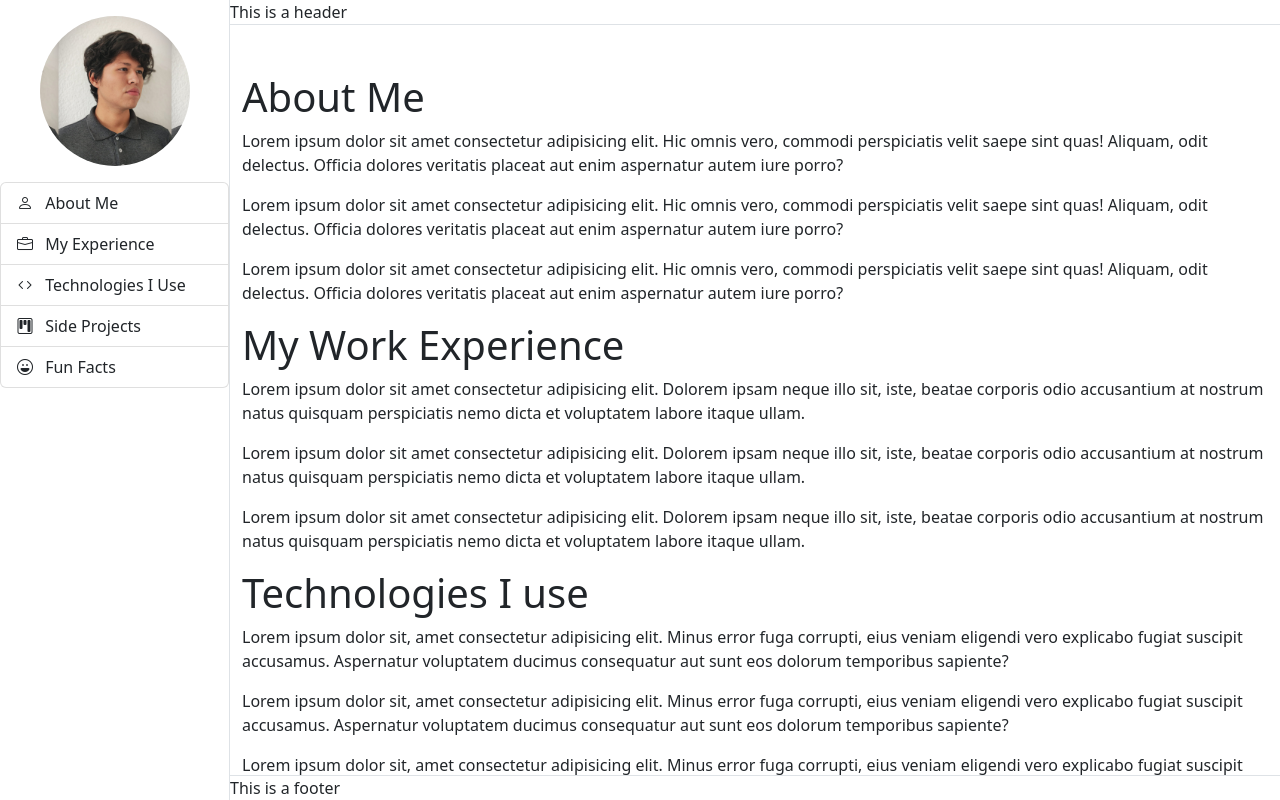
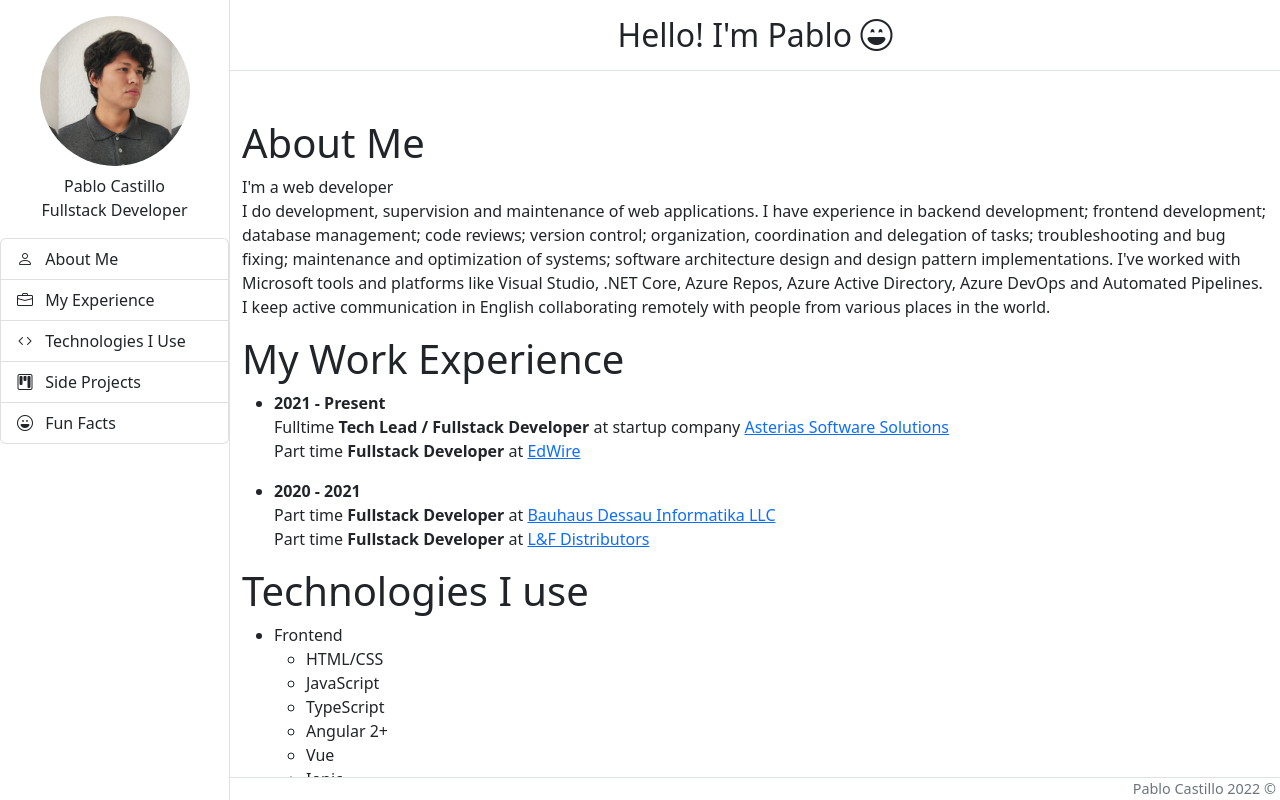
Before and after one commit to AlexCR97/AlexCR97.github.io, an Angular app in the folder src/: page / in a window 1280 px wide. Built offline with nearby package versions, Linux system fonts and the light colour scheme.

Commit message:
Added content

```diff
--- a/src/src/app/app.component.html
+++ b/src/src/app/app.component.html
@@ -5,8 +5,12 @@
   [style.min-width]="sidenavWidth"
   [style.max-width]="sidenavWidth"
 >
-  <div class="d-flex justify-content-center p-3">
+  <div class="p-3">
+    <div class="d-flex justify-content-center mb-2">
       <app-avatar size="150px"></app-avatar>
+    </div>
+    <p class="text-center m-0">Pablo Castillo</p>
+    <p class="text-center m-0">Fullstack Developer</p>
   </div>
 
   <div class="list-group">
@@ -24,121 +28,212 @@
 </aside>
 
 <div class="w-100 h-100" style="display: flex; flex-direction: column">
-  <header class="border-bottom">This is a header</header>
+  <header class="border-bottom p-3">
+    <h2 class="text-center m-0">
+      Hello! I'm Pablo <i class="bi bi-emoji-laughing"></i>
+    </h2>
+  </header>
 
   <main class="w-100 h-100" style="position: relative; overflow-y: auto">
     <div class="container py-5">
       <section id="aboutMeSection">
         <h1>About Me</h1>
         <p>
-          Lorem ipsum dolor sit amet consectetur adipisicing elit. Hic omnis
-          vero, commodi perspiciatis velit saepe sint quas! Aliquam, odit
-          delectus. Officia dolores veritatis placeat aut enim aspernatur autem
-          iure porro?
-        </p>
-        <p>
-          Lorem ipsum dolor sit amet consectetur adipisicing elit. Hic omnis
-          vero, commodi perspiciatis velit saepe sint quas! Aliquam, odit
-          delectus. Officia dolores veritatis placeat aut enim aspernatur autem
-          iure porro?
-        </p>
-        <p>
-          Lorem ipsum dolor sit amet consectetur adipisicing elit. Hic omnis
-          vero, commodi perspiciatis velit saepe sint quas! Aliquam, odit
-          delectus. Officia dolores veritatis placeat aut enim aspernatur autem
-          iure porro?
+          I'm a web developer<br />
+          I do development, supervision and maintenance of web applications. I
+          have experience in backend development; frontend development; database
+          management; code reviews; version control; organization, coordination
+          and delegation of tasks; troubleshooting and bug fixing; maintenance
+          and optimization of systems; software architecture design and design
+          pattern implementations. I've worked with Microsoft tools and
+          platforms like Visual Studio, .NET Core, Azure Repos, Azure Active
+          Directory, Azure DevOps and Automated Pipelines. I keep active
+          communication in English collaborating remotely with people from
+          various places in the world.
         </p>
       </section>
 
       <section id="workExperienceSection">
         <h1>My Work Experience</h1>
-        <p>
-          Lorem ipsum dolor sit amet consectetur adipisicing elit. Dolorem ipsam
-          neque illo sit, iste, beatae corporis odio accusantium at nostrum
-          natus quisquam perspiciatis nemo dicta et voluptatem labore itaque
-          ullam.
+
+        <ul>
+          <li>
+            <p class="fw-bold m-0">2021 - Present</p>
+            <p class="m-0">
+              Fulltime <b>Tech Lead / Fullstack Developer</b> at startup company
+              <a href="https://asterias.com.mx/" target="_blank">
+                Asterias Software Solutions
+              </a>
             </p>
             <p>
-          Lorem ipsum dolor sit amet consectetur adipisicing elit. Dolorem ipsam
-          neque illo sit, iste, beatae corporis odio accusantium at nostrum
-          natus quisquam perspiciatis nemo dicta et voluptatem labore itaque
-          ullam.
+              Part time <b>Fullstack Developer</b> at
+              <a
+                href="https://www.linkedin.com/company/edwire/about/"
+                target="_blank"
+              >
+                EdWire
+              </a>
             </p>
-        <p>
-          Lorem ipsum dolor sit amet consectetur adipisicing elit. Dolorem ipsam
-          neque illo sit, iste, beatae corporis odio accusantium at nostrum
-          natus quisquam perspiciatis nemo dicta et voluptatem labore itaque
-          ullam.
+          </li>
+
+          <li>
+            <p class="fw-bold m-0">2020 - 2021</p>
+            <p class="m-0">
+              Part time <b>Fullstack Developer</b> at
+              <a href="http://bditechnology.com/" target="_blank">
+                Bauhaus Dessau Informatika LLC
+              </a>
             </p>
+            <p class="m-0">
+              Part time <b>Fullstack Developer</b> at
+              <a href="https://www.lnfdistributors.com/" target="_blank">
+                L&F Distributors
+              </a>
+            </p>
+          </li>
+        </ul>
       </section>
 
       <section id="technologiesSection">
         <h1>Technologies I use</h1>
-        <p>
-          Lorem ipsum dolor sit, amet consectetur adipisicing elit. Minus error
-          fuga corrupti, eius veniam eligendi vero explicabo fugiat suscipit
-          accusamus. Aspernatur voluptatem ducimus consequatur aut sunt eos
-          dolorum temporibus sapiente?
-        </p>
-        <p>
-          Lorem ipsum dolor sit, amet consectetur adipisicing elit. Minus error
-          fuga corrupti, eius veniam eligendi vero explicabo fugiat suscipit
-          accusamus. Aspernatur voluptatem ducimus consequatur aut sunt eos
-          dolorum temporibus sapiente?
-        </p>
-        <p>
-          Lorem ipsum dolor sit, amet consectetur adipisicing elit. Minus error
-          fuga corrupti, eius veniam eligendi vero explicabo fugiat suscipit
-          accusamus. Aspernatur voluptatem ducimus consequatur aut sunt eos
-          dolorum temporibus sapiente?
-        </p>
+        <ul>
+          <li>
+            Frontend
+            <ul>
+              <li>HTML/CSS</li>
+              <li>JavaScript</li>
+              <li>TypeScript</li>
+              <li>Angular 2+</li>
+              <li>Vue</li>
+              <li>Ionic</li>
+              <li>Bootstrap</li>
+              <li>Material Design</li>
+            </ul>
+          </li>
+          <li>
+            Backend
+            <ul>
+              <li>C#</li>
+              <li>.NET Core</li>
+              <li>Entity Framework Core</li>
+              <li>Rest APIs</li>
+              <li>gRPC</li>
+              <li>Microservices</li>
+              <li>Docker</li>
+            </ul>
+          </li>
+          <li>
+            Databases
+            <ul>
+              <li>SQL Server</li>
+              <li>MongoDB</li>
+            </ul>
+          </li>
+          <li>
+            Tools
+            <ul>
+              <li>PowerBi</li>
+            </ul>
+          </li>
+          <li>
+            Cloud Platforms
+            <ul>
+              <li>
+                Azure
+                <ul>
+                  <li>DevOps</li>
+                </ul>
+              </li>
+              <li>
+                Google Cloud Platform
+                <ul>
+                  <li>Firebase</li>
+                  <li>Data Studio</li>
+                  <li>BigQuery</li>
+                </ul>
+              </li>
+            </ul>
+          </li>
+        </ul>
       </section>
 
       <section id="sideProjectsSection">
         <h1>Side Projects</h1>
+        <ul>
+          <li>
+            <a
+              href="https://github.com/AlexCR97/Viex.CloudPlatform.Main"
+              target="_blank"
+            >
+              Viex Cloud Platform
+            </a>
             <p>
-          Lorem, ipsum dolor sit amet consectetur adipisicing elit. Neque
-          dolorum quod ut laudantium aspernatur ducimus fugiat. Sapiente nihil
-          autem numquam, ea eius, facilis recusandae animi molestias velit amet
-          beatae minus!
+              Lorem ipsum dolor sit amet consectetur adipisicing elit. Unde quos
+              corrupti nisi culpa, modi similique quasi adipisci velit nostrum
+              alias ipsa neque, dolores quo perspiciatis ducimus, consequatur
+              quae sunt voluptatum!
             </p>
+          </li>
+          <li>
+            <a href="https://github.com/DiracSpace/GPSTracking" target="_blank">
+              CBTIS 15 QR
+            </a>
             <p>
-          Lorem, ipsum dolor sit amet consectetur adipisicing elit. Neque
-          dolorum quod ut laudantium aspernatur ducimus fugiat. Sapiente nihil
-          autem numquam, ea eius, facilis recusandae animi molestias velit amet
-          beatae minus!
+              Lorem ipsum dolor sit amet consectetur adipisicing elit. Unde quos
+              corrupti nisi culpa, modi similique quasi adipisci velit nostrum
+              alias ipsa neque, dolores quo perspiciatis ducimus, consequatur
+              quae sunt voluptatum!
             </p>
+          </li>
+          <li>
+            <a href="https://github.com/AlexCR97/CBTIS-15-Maps" target="_blank">
+              CBTIS 15 Maps
+            </a>
             <p>
-          Lorem, ipsum dolor sit amet consectetur adipisicing elit. Neque
-          dolorum quod ut laudantium aspernatur ducimus fugiat. Sapiente nihil
-          autem numquam, ea eius, facilis recusandae animi molestias velit amet
-          beatae minus!
+              Lorem ipsum dolor sit amet consectetur adipisicing elit. Unde quos
+              corrupti nisi culpa, modi similique quasi adipisci velit nostrum
+              alias ipsa neque, dolores quo perspiciatis ducimus, consequatur
+              quae sunt voluptatum!
             </p>
+          </li>
+          <li>
+            <a href="https://github.com/AlexCR97/Coffee-Shop" target="_blank">
+              Coffee Shop
+            </a>
+            <p>
+              Lorem ipsum dolor sit amet consectetur adipisicing elit. Unde quos
+              corrupti nisi culpa, modi similique quasi adipisci velit nostrum
+              alias ipsa neque, dolores quo perspiciatis ducimus, consequatur
+              quae sunt voluptatum!
+            </p>
+          </li>
+        </ul>
       </section>
 
       <section id="funFactsSection">
         <h1>Fun facts</h1>
-        <p>
-          Lorem ipsum dolor sit, amet consectetur adipisicing elit. Atque sit
-          culpa earum commodi laudantium repudiandae a! Maiores excepturi
-          reprehenderit quibusdam consequatur reiciendis cumque, assumenda
-          facilis voluptatibus possimus sequi, ad quisquam?
-        </p>
-        <p>
-          Lorem ipsum dolor sit, amet consectetur adipisicing elit. Atque sit
-          culpa earum commodi laudantium repudiandae a! Maiores excepturi
-          reprehenderit quibusdam consequatur reiciendis cumque, assumenda
-          facilis voluptatibus possimus sequi, ad quisquam?
-        </p>
-        <p>
-          Lorem ipsum dolor sit, amet consectetur adipisicing elit. Atque sit
-          culpa earum commodi laudantium repudiandae a! Maiores excepturi
-          reprehenderit quibusdam consequatur reiciendis cumque, assumenda
-          facilis voluptatibus possimus sequi, ad quisquam?
-        </p>
+        <ul>
+          <li>I love to code</li>
+          <li>
+            I'm a cat lover
+            <div
+              style="
+                display: inline-block;
+                width: 30px;
+                height: 30px;
+                background: url('https://api.iconify.design/mdi/cat.svg')
+                  no-repeat center center / contain;
+              "
+            ></div>
+          </li>
+        </ul>
       </section>
     </div>
   </main>
 
-  <footer class="border-top">This is a footer</footer>
+  <footer class="border-top d-flex justify-content-end px-1">
+    <p class="m-0 text-muted" style="font-size: 0.9rem">
+      Pablo Castillo 2022 &copy;
+    </p>
+  </footer>
 </div>
```
Lines whose indentation alone changed are shown as unchanged.
